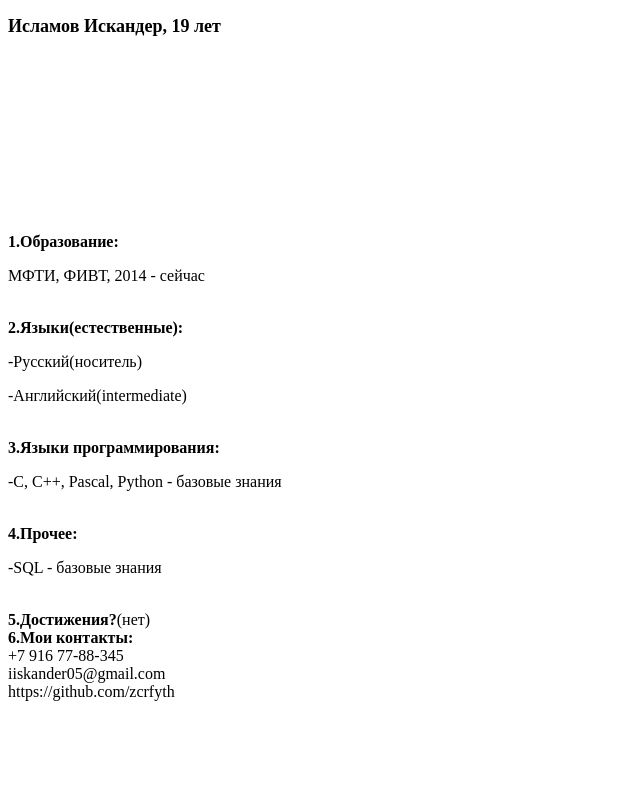
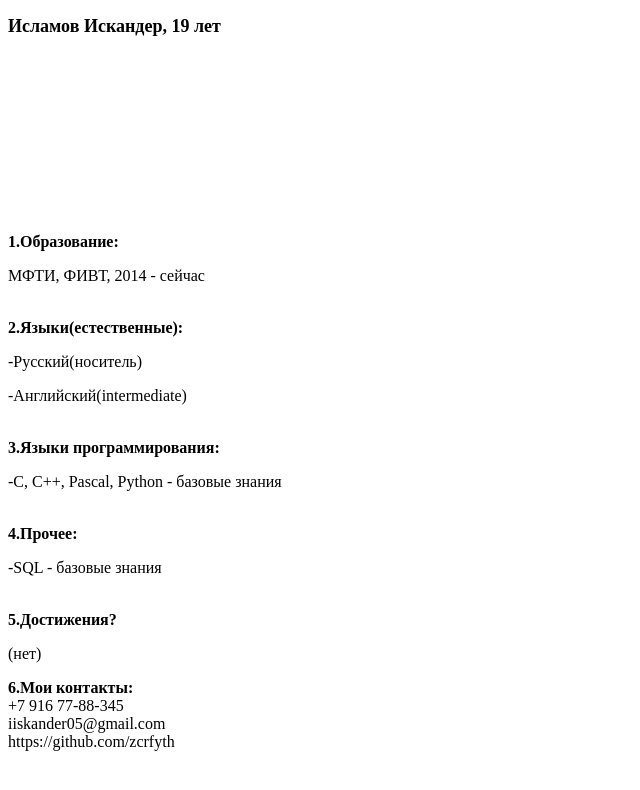
Before and after one commit to iskislamov/iskislamov.github.io, a plain HTML site: page index.html in a window 1280 px wide. Shown: the whole page, without its empty margins (0-640 px from the left). Drawn offline with Linux system fonts and the light colour scheme.

Commit message:
Add files via upload

```diff
--- a/index.html
+++ b/index.html
@@ -22,8 +22,7 @@
 		<font size = "3"><b>4.Прочее:</b></font>
 		<p>-SQL - базовые знания</p>
 		<br />
-		<font size = "3"><b>5.Достижения?</b></font>(нет)
-		<br />
+		<font size = "3"><b>5.Достижения?</b></font><p>(нет)</p>
 		<font size = "3"><b>6.Мои контакты:</b></font><br />
 		+7 916 77-88-345<br />
 		iiskander05@gmail.com<br />
```
